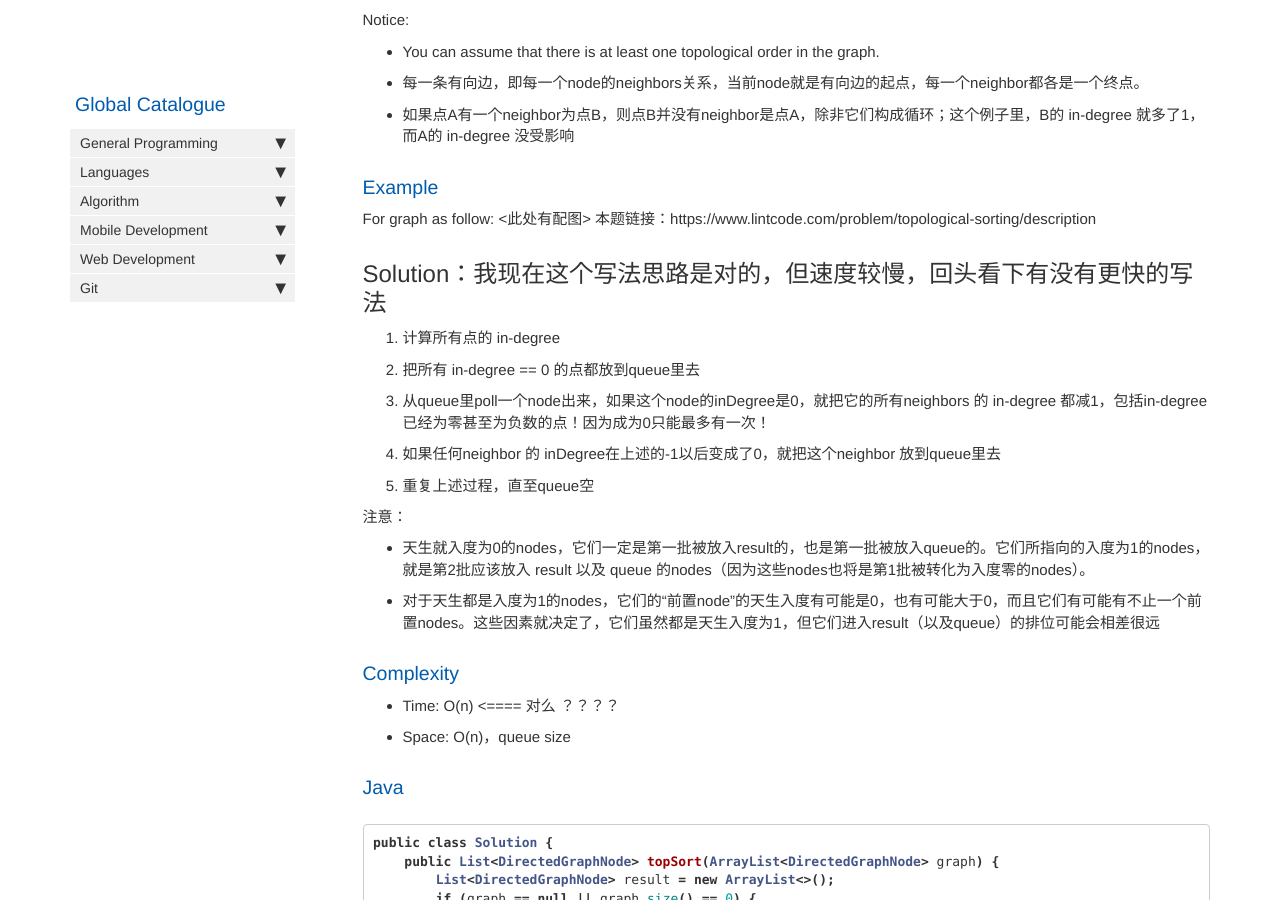
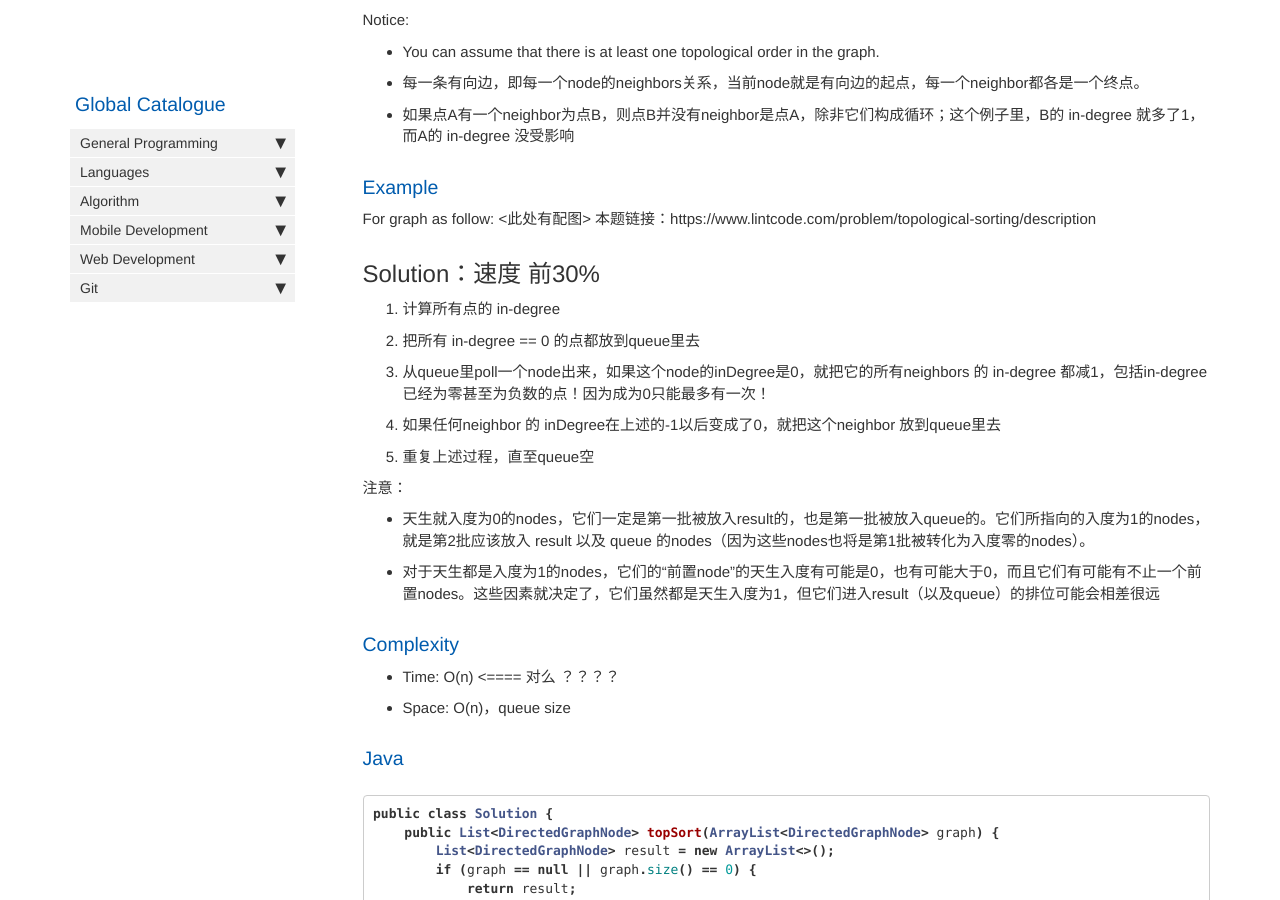
Before and after one commit to HungryOrc/hungryorc.github.io, a Jekyll site: the page built from pages/algorithm/algorithm_topological_sorting.md, in a window 1280 px wide and 900 px high, scrolled down 555 px. Built offline with Jekyll 4.4.1, drawn with Linux system fonts in a browser that asks for light colours; nearby versions of some CDN libraries; comment, search, counter and statistics services are not loaded.

Commit message:
Update algorithm_topological_sorting.md

```diff
--- a/pages/algorithm/algorithm_topological_sorting.md
+++ b/pages/algorithm/algorithm_topological_sorting.md
@@ -36,7 +36,7 @@ Notice:
 For graph as follow: <此处有配图>
 本题链接：https://www.lintcode.com/problem/topological-sorting/description
 
-## Solution：我现在这个写法思路是对的，但速度较慢，回头看下有没有更快的写法
+## Solution：速度 前30%
 1. 计算所有点的 in-degree
 2. 把所有 in-degree == 0 的点都放到queue里去
 3. 从queue里poll一个node出来，如果这个node的inDegree是0，就把它的所有neighbors 的 in-degree 都减1，包括in-degree已经为零甚至为负数的点！因为成为0只能最多有一次！
```
